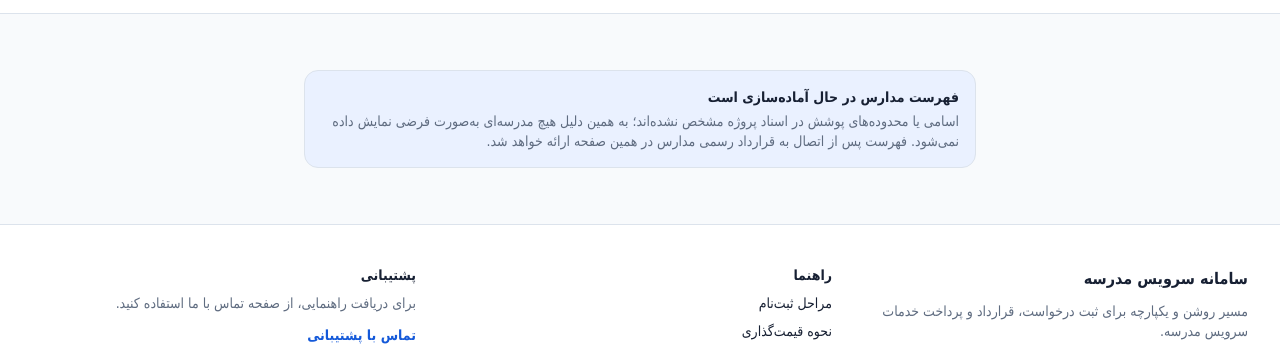
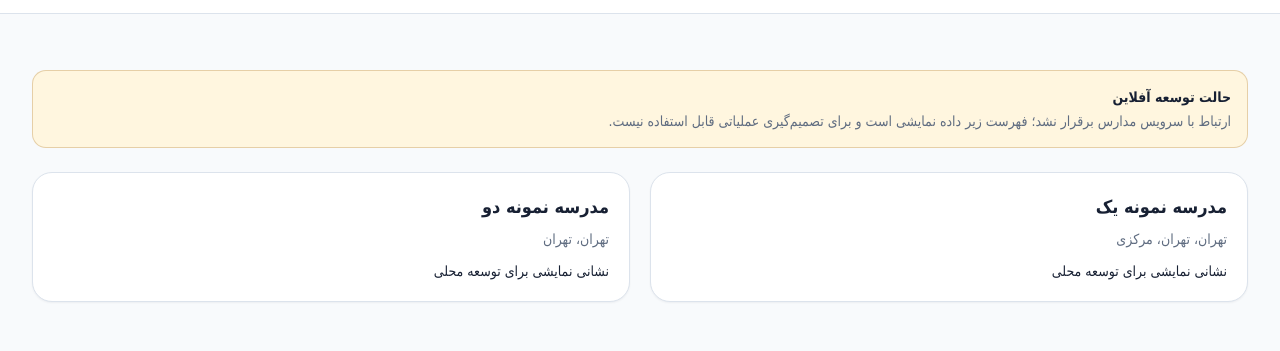
Before and after one commit to amir-source-hub/school-transport, a Next.js app in the folder apps/web/: page /schools in a window 1280 px wide. Shown: the part 347-698 px from the top of the page. Built offline with nearby package versions, Linux system fonts and the light colour scheme; no server answers.

Commit message:
feat(web): connect public schools to backend

```diff
--- a/apps/web/src/app/(public)/schools/page.tsx
+++ b/apps/web/src/app/(public)/schools/page.tsx
@@ -2,10 +2,14 @@ import type { Metadata } from 'next';
 import { PublicPageIntro } from '@/components/common/public-page-intro';
 import { PageContainer } from '@/components/common/page-container';
 import { Alert } from '@/components/feedback/alert';
+import { Card } from '@/components/ui/card';
+import { getSchools } from '@/features/schools/schools-api';
 
 export const metadata: Metadata = { title: 'مدارس' };
 
-export default function SchoolsPage() {
+export default async function SchoolsPage() {
+  const { schools, source } = await getSchools();
+
   return (
     <>
       <PublicPageIntro
@@ -14,13 +18,43 @@ export default function SchoolsPage() {
         description="اطلاعات مدرسه یکی از بخش‌های عملیاتی درخواست هر دانش‌آموز است و فهرست آن باید از داده‌های تأییدشده سامانه دریافت شود."
       />
       <PageContainer className="py-14">
-        <div className="mx-auto max-w-2xl">
-          <Alert title="فهرست مدارس در حال آماده‌سازی است">
-            اسامی یا محدوده‌های پوشش در اسناد پروژه مشخص نشده‌اند؛ به همین دلیل هیچ مدرسه‌ای به‌صورت
-            فرضی نمایش داده نمی‌شود. فهرست پس از اتصال به قرارداد رسمی مدارس در همین صفحه ارائه
-            خواهد شد.
+        {source === 'mock' && (
+          <Alert tone="warning" title="حالت توسعه آفلاین">
+            ارتباط با سرویس مدارس برقرار نشد؛ فهرست زیر داده نمایشی است و برای تصمیم‌گیری عملیاتی
+            قابل استفاده نیست.
           </Alert>
-        </div>
+        )}
+        {schools.length === 0 ? (
+          <div className="mx-auto max-w-2xl">
+            <Alert title="هنوز مدرسه فعالی ثبت نشده است">
+              پس از فعال‌شدن مدرسه‌ها در سامانه، فهرست آن‌ها در همین صفحه نمایش داده می‌شود.
+            </Alert>
+          </div>
+        ) : (
+          <ul className="mt-6 grid gap-5 md:grid-cols-2" aria-label="مدارس فعال">
+            {schools.map((school) => (
+              <li key={school.id}>
+                <Card className="h-full">
+                  <h2 className="text-lg font-black">{school.name}</h2>
+                  <p className="mt-2 text-sm text-muted">
+                    {school.province}، {school.city}
+                    {school.district ? `، ${school.district}` : ''}
+                  </p>
+                  <p className="mt-3 text-sm">{school.address}</p>
+                  {school.phoneNumber && (
+                    <a
+                      className="mt-4 inline-block text-sm font-bold text-primary underline-offset-4 hover:underline"
+                      href={`tel:${school.phoneNumber}`}
+                      dir="ltr"
+                    >
+                      {school.phoneNumber}
+                    </a>
+                  )}
+                </Card>
+              </li>
+            ))}
+          </ul>
+        )}
       </PageContainer>
     </>
   );
--- /dev/null
+++ b/apps/web/src/features/schools/schools-api.ts
@@ -0,0 +1,62 @@
+import { z } from 'zod';
+
+import { apiRequest } from '@/lib/api-client';
+
+const schoolSchema = z.object({
+  id: z.string(),
+  name: z.string(),
+  schoolType: z.string(),
+  genderType: z.string(),
+  province: z.string(),
+  city: z.string(),
+  district: z.string().nullable(),
+  address: z.string(),
+  phoneNumber: z.string().nullable(),
+});
+
+const schoolsSchema = z.array(schoolSchema);
+
+export type School = z.infer<typeof schoolSchema>;
+
+export type SchoolsResult = {
+  schools: School[];
+  source: 'api' | 'mock';
+};
+
+const fallbackSchools: School[] = [
+  {
+    id: 'school-demo-1',
+    name: 'مدرسه نمونه یک',
+    schoolType: 'PUBLIC',
+    genderType: 'MIXED',
+    province: 'تهران',
+    city: 'تهران',
+    district: 'مرکزی',
+    address: 'نشانی نمایشی برای توسعه محلی',
+    phoneNumber: null,
+  },
+  {
+    id: 'school-demo-2',
+    name: 'مدرسه نمونه دو',
+    schoolType: 'PUBLIC',
+    genderType: 'MIXED',
+    province: 'تهران',
+    city: 'تهران',
+    district: null,
+    address: 'نشانی نمایشی برای توسعه محلی',
+    phoneNumber: null,
+  },
+];
+
+export async function getSchools(): Promise<SchoolsResult> {
+  try {
+    const response = await apiRequest<unknown>('/schools', {
+      cache: 'no-store',
+      timeoutMs: 3_000,
+    });
+
+    return { schools: schoolsSchema.parse(response.data), source: 'api' };
+  } catch {
+    return { schools: fallbackSchools, source: 'mock' };
+  }
+}
--- a/apps/web/src/lib/api-client.ts
+++ b/apps/web/src/lib/api-client.ts
@@ -1,4 +1,4 @@
-import type { ApiEnvelope, ApiFailure } from '@/types/api';
+import type { ApiEnvelope, ApiFailure, ApiSuccess } from '@/types/api';
 
 type ApiRequestOptions = Omit<RequestInit, 'body' | 'credentials'> & {
   body?: unknown;
@@ -25,7 +25,7 @@ export class ApiClientError extends Error {
 export async function apiRequest<T>(
   path: string,
   options: ApiRequestOptions = {},
-): Promise<ApiEnvelope<T>> {
+): Promise<ApiSuccess<T>> {
   const { body, timeoutMs, signal: requestedSignal, ...requestInit } = options;
   const url = buildApiUrl(path);
   const headers = new Headers(options.headers);
@@ -55,7 +55,7 @@ export async function apiRequest<T>(
     throw toApiClientError(response.status, payload, correlationId);
   }
 
-  return payload;
+  return payload as ApiSuccess<T>;
 }
 
 async function parseEnvelope<T>(response: Response, requestId: string): Promise<ApiEnvelope<T>> {
```
Also changed, not shown: 2 other files (tests, documents, lock files or other folders).
